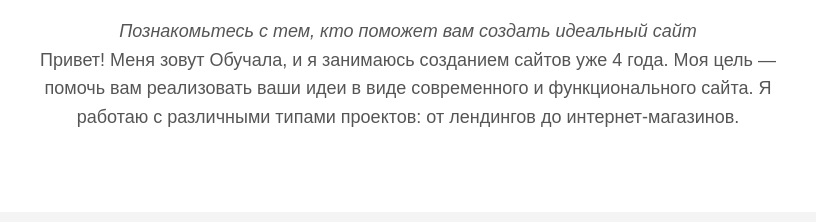
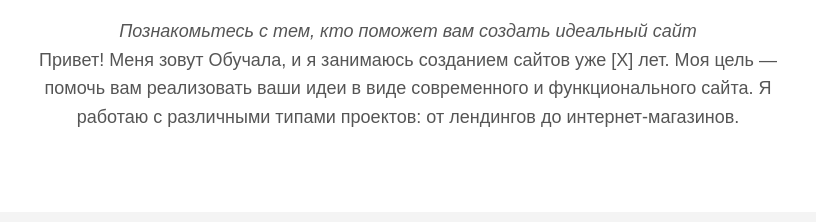
Before and after one commit to Obyzava/MArA3NH, a plain HTML site: page index.html in a window 1280 px wide. Shown: the part 728-950 px from the top of the page, 232-1048 px from the left. Drawn offline with Linux system fonts and the light colour scheme.

Commit message:
Update index.html

```diff
--- a/index.html
+++ b/index.html
@@ -25,7 +25,7 @@
         <div class="container">
             <h2>Обо мне</h2>
             <p class="section-caption">Познакомьтесь с тем, кто поможет вам создать идеальный сайт</p>
-            <p>Привет! Меня зовут Обучала, и я занимаюсь созданием сайтов уже 4 года. Моя цель — помочь вам реализовать ваши идеи в виде современного и функционального сайта. Я работаю с различными типами проектов: от лендингов до интернет-магазинов.</p>
+            <p>Привет! Меня зовут Обучала, и я занимаюсь созданием сайтов уже [X] лет. Моя цель — помочь вам реализовать ваши идеи в виде современного и функционального сайта. Я работаю с различными типами проектов: от лендингов до интернет-магазинов.</p>
         </div>
     </section>
 
```
